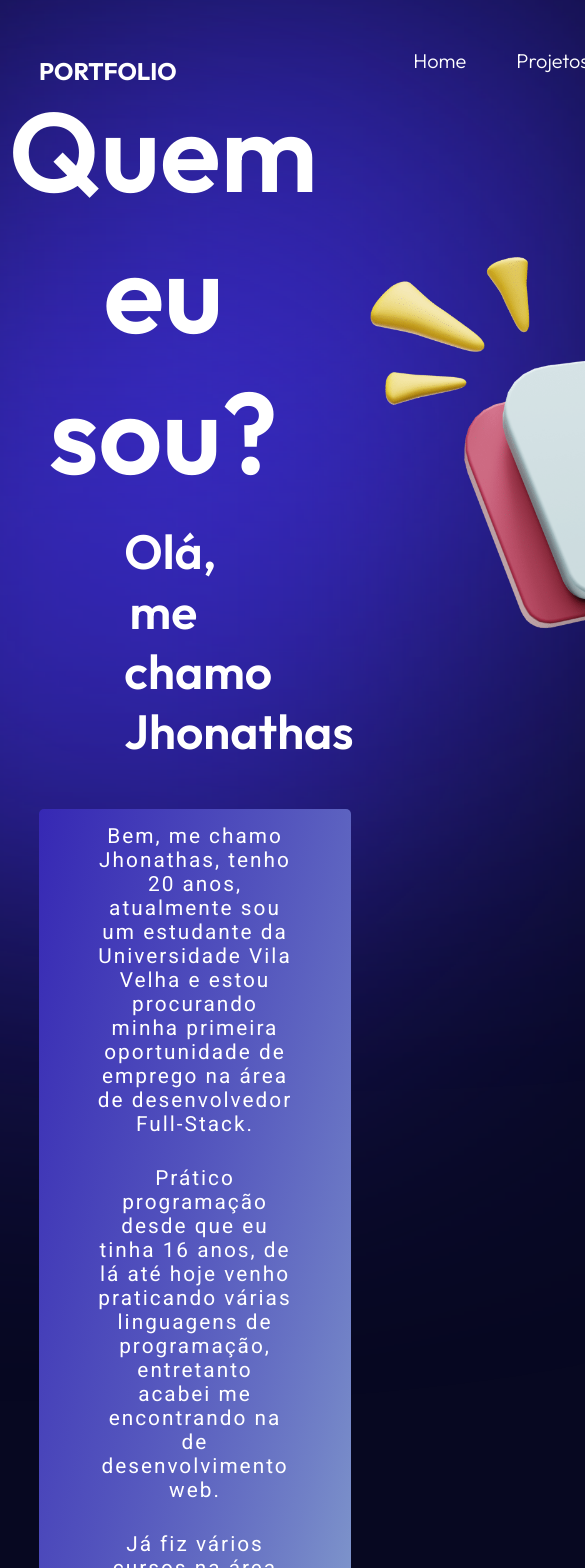
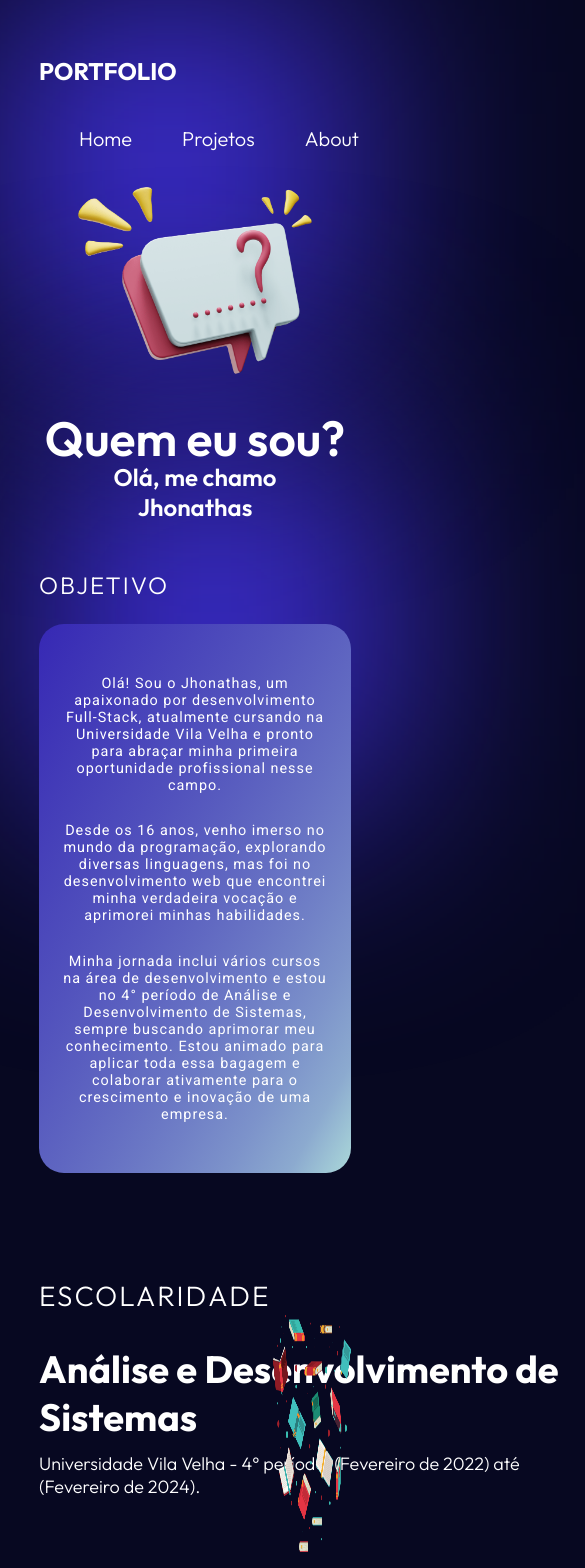
Before and after one commit to DevJhonathas/Portfolio2024, a React (Create React App) app in the folder frontend/: page /about in a window 390 px wide. Shown: the top 1568 px of the page, 585 px wide, since content can reach past the window. Built offline with nearby package versions, Linux system fonts and the light colour scheme.

Commit message:
Refazendo responsividade em Home, e criação do componente MessageText, mexendo na responsividade em  about

```diff
--- a/frontend/src/components/MessageText.css
+++ b/frontend/src/components/MessageText.css
@@ -4,14 +4,29 @@
     align-items: center;
     text-align: center;
     justify-content: center;
-    border-radius: 5px;
+    border-radius: 25px;
     background: linear-gradient(to left top, #ABD9D9, 30%, #3628B4);
     font-family: 'Roboto', sans-serif;
+    position: relative;
+    height: 45vh;
 }
 
 .messageText p{
     width: 50vw;
-    margin: 15px;
     font-size: 1.3em;
-    letter-spacing: 2px;
 }
+
+.no_extra_text{
+    display: none;
+}
+
+@media (max-width: 768px){
+    .messageText{
+        height: 65vh;
+    }
+
+    .messageText p{
+        width: 70vw;
+        font-size: 1.5em;
+    }
+}
--- a/frontend/src/components/MessageText.js
+++ b/frontend/src/components/MessageText.js
@@ -2,12 +2,12 @@ import "./MessageText.css";
 
 import React from 'react'
 
-const Message = ({text_one, text_two, text_three}) => {
+const Message = ({text_one, text_two, text_three, type}) => {
   return (
-    <div className="messageText">
+    <div className={`messageText ${type}`}>
         <p>{text_one}</p>
-        <p>{text_two}</p>
-        <p>{text_three}</p>
+        <p className={type ? "no_extra_text" : "extra_text"}>{text_two}</p>
+        <p className={type ? "no_extra_text" : "extra_text"}>{text_three}</p>
     </div>
   )
 }
--- a/frontend/src/components/MessageWithButton.css
+++ b/frontend/src/components/MessageWithButton.css
@@ -23,7 +23,8 @@
     list-style-type: none;
 }
 
-#style_button{
+.button{
+    color: #ffff;
     display: flex;
     align-items: center;
     justify-content: center;
@@ -36,10 +37,6 @@
     text-transform: uppercase;
     font-weight: 500;
     letter-spacing: 2px;
-}
-
-.button{
-    color: #ffff;
 }
 
 .button:visited  {
--- a/frontend/src/components/MessageWithButton.js
+++ b/frontend/src/components/MessageWithButton.js
@@ -6,14 +6,14 @@ import "./MessageWithButton.css";
 // React Router Dom
 import { NavLink } from 'react-router-dom';
 
-const Rentagulo_msg = ({msg, type, button = true, msg_button, msg_title, rota}) => {
+const Rentagulo_msg = ({msg, msg_button, msg_title, rota}) => {
     return (
-        <div className={`component_text ${type}`}>
-            <h2 className={button ? 'button' : 'noButton'}>{msg_title}</h2>
+        <div className="component_text">
+            <h2>{msg_title}</h2>
             <p>{msg}</p>
             <ul>
                 <li className='ul_button'>
-                    <NavLink to={rota} id='style_button' className={button ? 'button' : 'noButton'}>{msg_button}</NavLink>
+                    <NavLink to={rota} id='style_button' className="button">{msg_button}</NavLink>
                 </li>
             </ul>
         </div>
--- a/frontend/src/components/Navbar.css
+++ b/frontend/src/components/Navbar.css
@@ -55,3 +55,8 @@
         padding-right: 63%;
     }
 }
+@media (max-width: 768px){
+    .container_navbar{
+        flex-wrap: wrap;
+    }
+}
--- a/frontend/src/global.css
+++ b/frontend/src/global.css
@@ -44,3 +44,27 @@ h1, h2, h3, p{
   top: 300px;
   right: 0px;
 }
+
+.subtitle h3{
+  letter-spacing: 2px;
+  font-weight: 500;
+  font-size: 24px;
+  text-transform: uppercase;
+}
+
+
+@media (max-width: 768px){
+  .circle_shape{
+    width: 350px;
+    height: 350px;
+    box-shadow: inset 0px 0px 200px 525px rgb(74, 55, 249, .9);
+  }
+
+  .circle_blur{
+    filter: blur(120px);
+  }
+
+  .circle_position_right{
+    top: 450px;
+  }
+}
--- a/frontend/src/pages/About/About.css
+++ b/frontend/src/pages/About/About.css
@@ -33,3 +33,57 @@
 .img_balao_duvida{
     max-width: 500px;
 }
+
+.section_objetivo_about{
+    margin-top: 5%;
+    font-size: 1.2em;
+    letter-spacing: 1px;
+}
+
+@media (max-width: 1440px){
+    .section_hero{
+        justify-content: center;
+    }
+
+    .text_about_me h1{
+        font-size: 5em;
+    }
+
+    .text_about_me p{
+        font-size: 2em;
+    }
+
+    .img_balao_duvida{
+        width: 20vw;
+    }
+
+    .section_objetivo_about{
+        font-size: .8em;
+    }
+}
+
+@media (max-width: 768px){
+    .section_hero{
+        flex-wrap: wrap-reverse;
+        justify-content: center;
+    }
+
+    .text_about_me h1{
+        margin-top: 10px;
+        font-size: 3em;
+    }
+
+    .text_about_me p{
+        font-size: 1.5em;
+        max-width: 60vw;
+    }
+
+    .img_balao_duvida{
+        margin: 20px;
+        width: 60vw;
+    }
+
+    .section_objetivo_about{
+        font-size: .6em;
+    }
+}
--- a/frontend/src/pages/About/About.jsx
+++ b/frontend/src/pages/About/About.jsx
@@ -5,9 +5,14 @@ import "./About.css";
 
 //Img
 import balaoDuvida from "../../images/svg/chat_interrogacao.webp";
+import falling_books from "../../images/svg/livros_em_queda.webp";
+import apple_with_books from "../../images/svg/livros_e_maca.webp";
+import brasil from "../../images/brasil.png";
+import eua from "../../images/eua.png";
 
 //Components
 import MessageText from '../../components/MessageText';
+import MessageWithButton from '../../components/MessageWithButton';
 
 const About = () => {
   return (
@@ -23,17 +28,57 @@ const About = () => {
       </section>
 
       <section className='section_objetivo_about'>
+      <div className='subtitle'>
+        <h3>Objetivo</h3>
+      </div>
       <div>
-          <MessageText
-            text_one={"Bem,  me chamo Jhonathas, tenho 20 anos, atualmente sou um estudante da Universidade Vila Velha e estou procurando minha primeira oportunidade de emprego na área de desenvolvedor Full-Stack. "}
-            text_two={"Prático programação desde que eu tinha 16 anos, de lá até hoje venho praticando várias linguagens de programação, entretanto acabei me encontrando na de desenvolvimento web."}
-            text_three={"Já fiz vários cursos na área de desenvolvimento e atualmente estou no 4° período de Analise e Desenvolvimento de Sistemas para poder aprimorar meus conhecimentos. Após estes anos de estudo gostaria de poder estar pondo em prática meu aprendizado ajudando no crescimento da empresa."}
-            type="nobutton"
+          <MessageText className="Component_message_text"
+            text_one={"Olá! Sou o Jhonathas, um apaixonado por desenvolvimento Full-Stack, atualmente cursando na Universidade Vila Velha e pronto para abraçar minha primeira oportunidade profissional nesse campo."}
+            text_two={"Desde os 16 anos, venho imerso no mundo da programação, explorando diversas linguagens, mas foi no desenvolvimento web que encontrei minha verdadeira vocação e aprimorei minhas habilidades."}
+            text_three={"Minha jornada inclui vários cursos na área de desenvolvimento e estou no 4° período de Análise e Desenvolvimento de Sistemas, sempre buscando aprimorar meu conhecimento. Estou animado para aplicar toda essa bagagem e colaborar ativamente para o crescimento e inovação de uma empresa."}
           />
+        </div>
+      </section>
+
+      <section className="section_school">
+        <div className="school form_container">
+            <h3>Escolaridade</h3>
+            <h2>Análise e Desenvolvimento de Sistemas</h2>
+            <p>Universidade Vila Velha - 4° período.
+            (Fevereiro de 2022) até (Fevereiro de 2024).</p>
+        </div>
+        <img src={falling_books} className='falling_books' alt="falling_books" />
+      </section>
+
+      <section className="section_courses">
+        <img src={apple_with_books} className='apple_with_books' alt="apple_with_books" />
+        <div className="courses form_container">
+            <h3>Cursos | idomas</h3>
+            <ul className='courses_list'>
+              <li><span>Full-stack</span> - Danki Code</li>
+              <li><span>Web Designer</span> - Prepara cursos</li>
+              <li><span>Programador</span> - Prepara Cursos</li>
+              <li><span>React do zero</span> - Udemy</li>
+              <li><span>Docker para desenvolvedores</span> - Udemy</li>
+              <li><span>PHP do zero a maestria</span> - udemy</li>
+            </ul>
+            <ul className="language_list">
+              <li><img src={brasil} className='bandeiras' alt="brasil" /> PT-BR Falante nativo</li>
+              <li><img src={eua} className='bandeiras' alt="Eua" />  EN Avançado</li>
+            </ul>
+        </div>
+      </section>
+
+      <section className="section_projects">
+        <div className='form_container'>
+          <MessageWithButton
+          msg_title={"Está preparado?"}
+          msg={"Venha conhecer meus projetos"}
+          type="button" msg_button={"Projetos"}
+          rota={'/projects'}/>
         </div>
       </section>
     </div>
   )
 }
-
 export default About
--- a/frontend/src/pages/Home/Home.css
+++ b/frontend/src/pages/Home/Home.css
@@ -13,6 +13,14 @@
     display: flex;
     flex-direction: row;
     column-gap: 33%;
+}
+
+.Component_message_text{
+    font-size: 2.5em;
+    font-weight: 400;
+    justify-content: center;
+    align-items: center;
+    text-align: center;
 }
 
 .title_and_icons h1{
@@ -60,13 +68,6 @@
     flex-direction: column;
     color: #ffff;
     margin-top: 5vh;
-}
-
-.section_object h3{
-    letter-spacing: 2px;
-    font-weight: 500;
-    font-size: 24px;
-    text-transform: uppercase;
 }
 
 .section_object p{
--- a/frontend/src/pages/Home/Home.jsx
+++ b/frontend/src/pages/Home/Home.jsx
@@ -46,7 +46,9 @@ const Home = () => {
       </section>
 
       <section className="section_object">
-        <h3>Objetivo</h3>
+        <div className='subtitle'>
+          <h3>Objetivo</h3>
+        </div>
         <div className='form_container'>
           <MessageWithButton
           msg={"Almejo uma oportunidade de estágio como desenvolvedor Full stack para obter minha primeira experiência. Penso sempre em melhorar as minhas habilidades, consigo ter uma boa comunicação em equipe e sempre faço o meu melhor."}
@@ -58,10 +60,12 @@ const Home = () => {
 
       <section className="section_school">
         <div className="school form_container">
+          <div className="subtitle">
             <h3>Escolaridade</h3>
-            <h2>Análise e Desenvolvimento de Sistemas</h2>
-            <p>Universidade Vila Velha - 4° período.
-            (Fevereiro de 2022) até (Fevereiro de 2024).</p>
+          </div>
+          <h2>Análise e Desenvolvimento de Sistemas</h2>
+          <p>Universidade Vila Velha - 4° período.
+          (Fevereiro de 2022) até (Fevereiro de 2024).</p>
         </div>
         <img src={falling_books} className='falling_books' alt="falling_books" />
       </section>
@@ -69,7 +73,9 @@ const Home = () => {
       <section className="section_courses">
         <img src={apple_with_books} className='apple_with_books' alt="apple_with_books" />
         <div className="courses form_container">
+          <div className="subtitle">
             <h3>Cursos | idomas</h3>
+          </div>
             <ul className='courses_list'>
               <li><span>Full-stack</span> - Danki Code</li>
               <li><span>Web Designer</span> - Prepara cursos</li>
```
